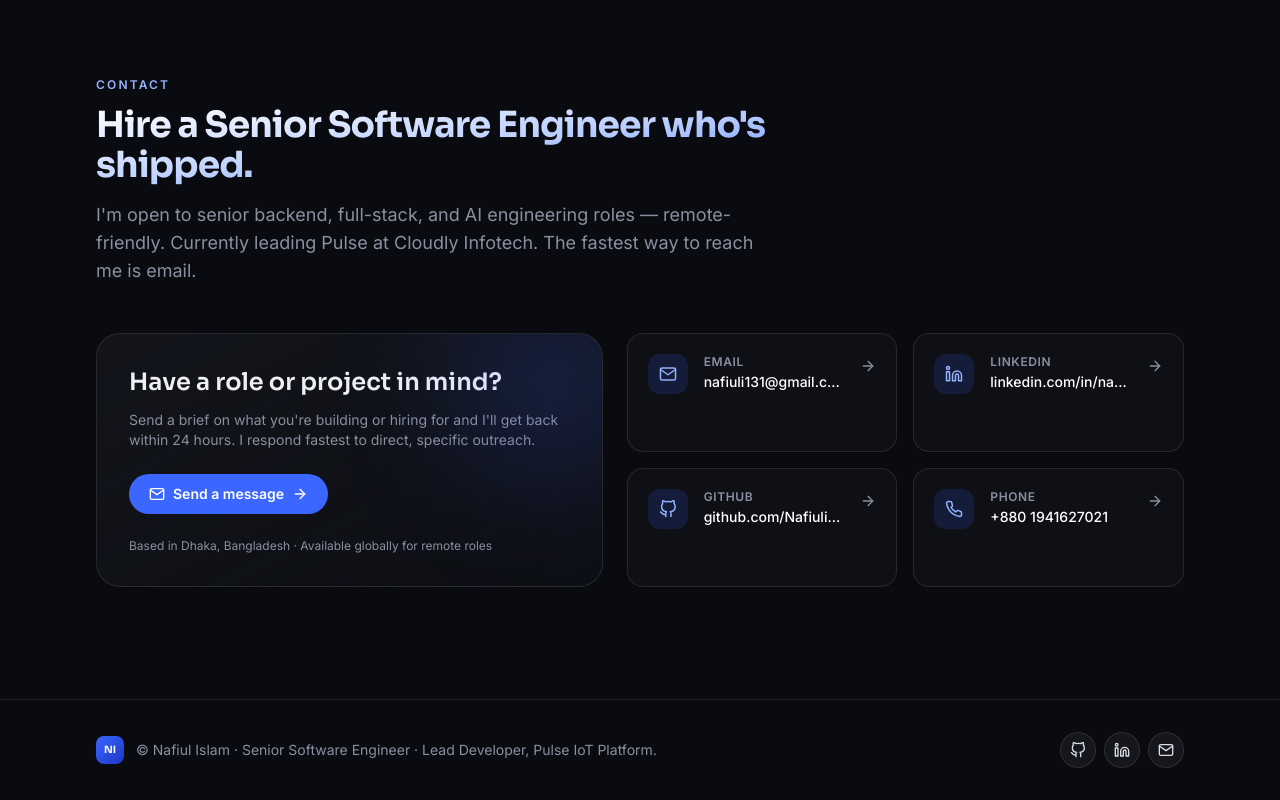
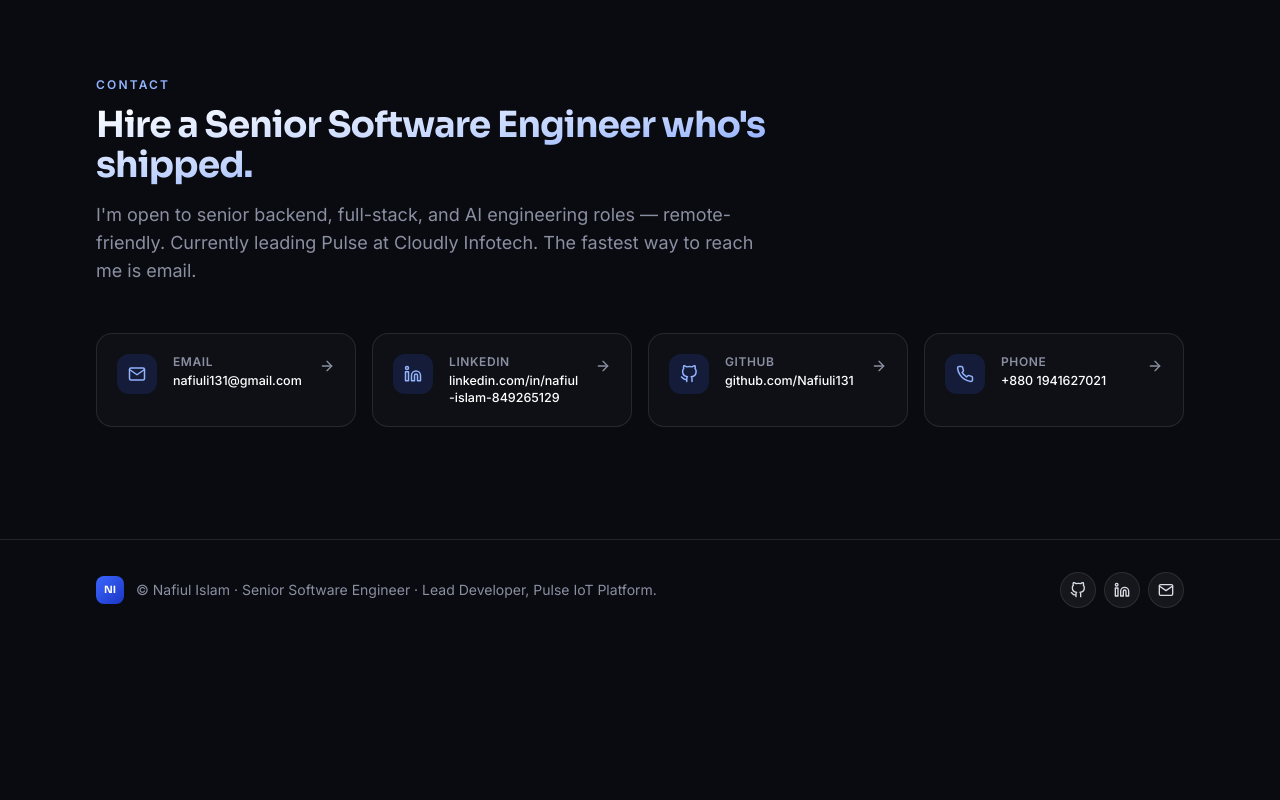
Before and after one commit to Nafiuli131/current_portfolio, a React (Vite) app: page / in a window 1280 px wide. Shown: the part 9687-10487 px from the top of the page. After the commit the page ends 10327 px from the top, so only its background shows below. Built offline with nearby package versions, Linux system fonts and the light colour scheme.

Commit message:
fix contact portion

```diff
--- a/src/components/Contact.jsx
+++ b/src/components/Contact.jsx
@@ -4,10 +4,10 @@ import Section from './Section.jsx';
 import { profile } from '../data/portfolio.js';
 
 const channels = [
-  { icon: FiMail, label: 'Email', value: profile.email, href: `mailto:${profile.email}` },
+  { icon: FiMail,     label: 'Email',    value: profile.email,                          href: `mailto:${profile.email}` },
   { icon: FiLinkedin, label: 'LinkedIn', value: 'linkedin.com/in/nafiul-islam-849265129', href: profile.linkedin },
-  { icon: FiGithub, label: 'GitHub', value: 'github.com/Nafiuli131', href: profile.github },
-  { icon: FiPhone, label: 'Phone', value: profile.phone, href: `tel:${profile.phone.replace(/\s/g, '')}` },
+  { icon: FiGithub,   label: 'GitHub',   value: 'github.com/Nafiuli131',                  href: profile.github },
+  { icon: FiPhone,    label: 'Phone',    value: profile.phone,                           href: `tel:${profile.phone.replace(/\s/g, '')}` },
 ];
 
 export default function Contact() {
@@ -18,34 +18,7 @@ export default function Contact() {
       title="Hire a Senior Software Engineer who's shipped."
       description="I'm open to senior backend, full-stack, and AI engineering roles — remote-friendly. Currently leading Pulse at Cloudly Infotech. The fastest way to reach me is email."
     >
-      <div className="grid grid-cols-1 gap-6 lg:grid-cols-[1fr_1.1fr]">
-        <motion.div
-          initial={{ opacity: 0, y: 16 }}
-          whileInView={{ opacity: 1, y: 0 }}
-          viewport={{ once: true }}
-          transition={{ duration: 0.5 }}
-          className="relative overflow-hidden rounded-3xl border border-ink-200 bg-gradient-to-br from-white to-brand-50/40 p-8 dark:border-white/10 dark:from-ink-900 dark:to-ink-900/40"
-        >
-          <div
-            aria-hidden
-            className="absolute -right-12 -top-12 h-48 w-48 rounded-full bg-brand-500/20 blur-3xl"
-          />
-          <h3 className="heading-3">Have a role or project in mind?</h3>
-          <p className="muted mt-3 max-w-md text-sm">
-            Send a brief on what you're building or hiring for and I'll get back within 24 hours. I respond fastest to direct, specific outreach.
-          </p>
-          <a
-            href={`mailto:${profile.email}?subject=Hello%20Nafiul%20—%20let's%20talk`}
-            className="btn-primary mt-6"
-          >
-            <FiMail size={16} /> Send a message <FiArrowRight size={16} />
-          </a>
-          <div className="mt-6 text-xs muted">
-            Based in {profile.location} · Available globally for remote roles
-          </div>
-        </motion.div>
-
-        <div className="grid grid-cols-1 gap-4 sm:grid-cols-2">
+      <div className="grid grid-cols-1 gap-4 sm:grid-cols-2 lg:grid-cols-4">
         {channels.map((c, i) => (
           <motion.a
             key={c.label}
@@ -61,22 +34,21 @@ export default function Contact() {
             <span className="inline-flex h-10 w-10 shrink-0 items-center justify-center rounded-xl bg-brand-500/10 text-brand-600 dark:bg-brand-500/15 dark:text-brand-300">
               <c.icon size={18} />
             </span>
-              <div className="min-w-0">
+            <div className="min-w-0 flex-1">
               <div className="text-xs font-semibold uppercase tracking-wider muted">
                 {c.label}
               </div>
-                <div className="mt-0.5 truncate text-sm font-medium text-ink-900 dark:text-white">
+              <div className="mt-0.5 break-all text-[12.5px] font-medium leading-snug text-ink-900 dark:text-white">
                 {c.value}
               </div>
             </div>
             <FiArrowRight
-                className="ml-auto mt-1 shrink-0 text-ink-400 transition group-hover:translate-x-0.5 group-hover:text-brand-500"
+              className="mt-1 shrink-0 text-ink-400 transition group-hover:translate-x-0.5 group-hover:text-brand-500"
               size={16}
             />
           </motion.a>
         ))}
       </div>
-      </div>
     </Section>
   );
 }
```
Lines whose indentation alone changed are shown as unchanged.
